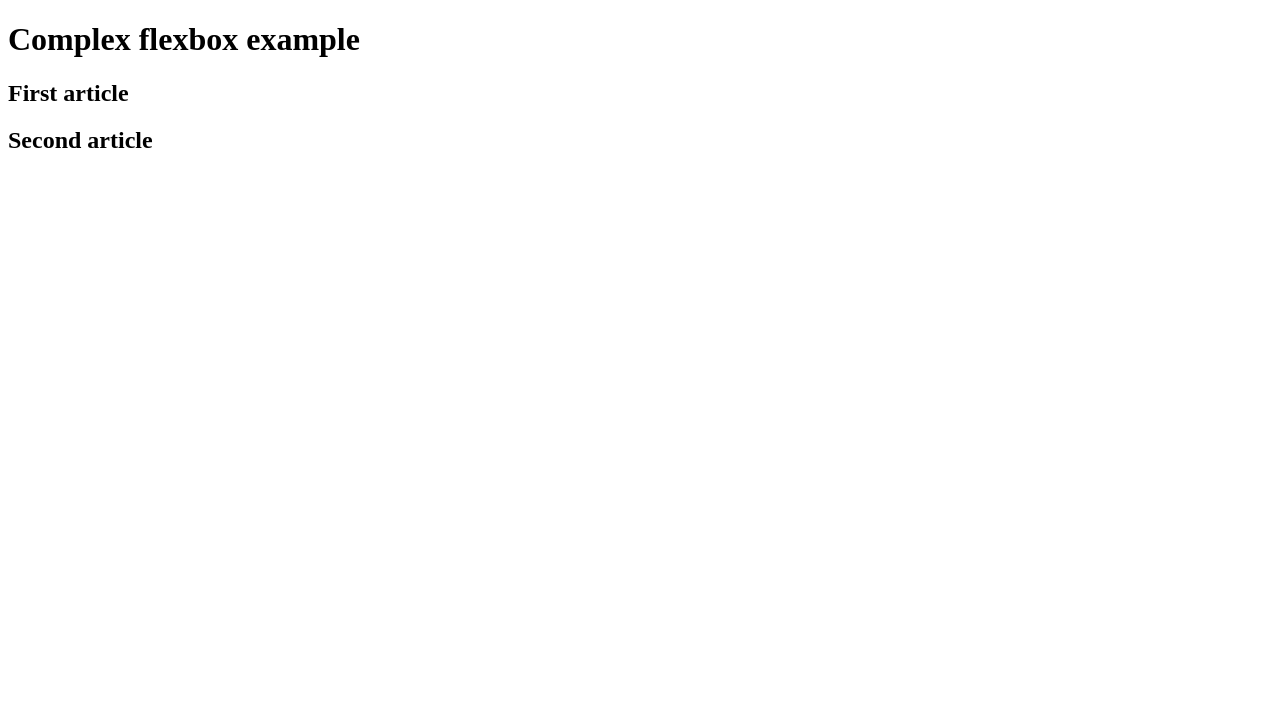
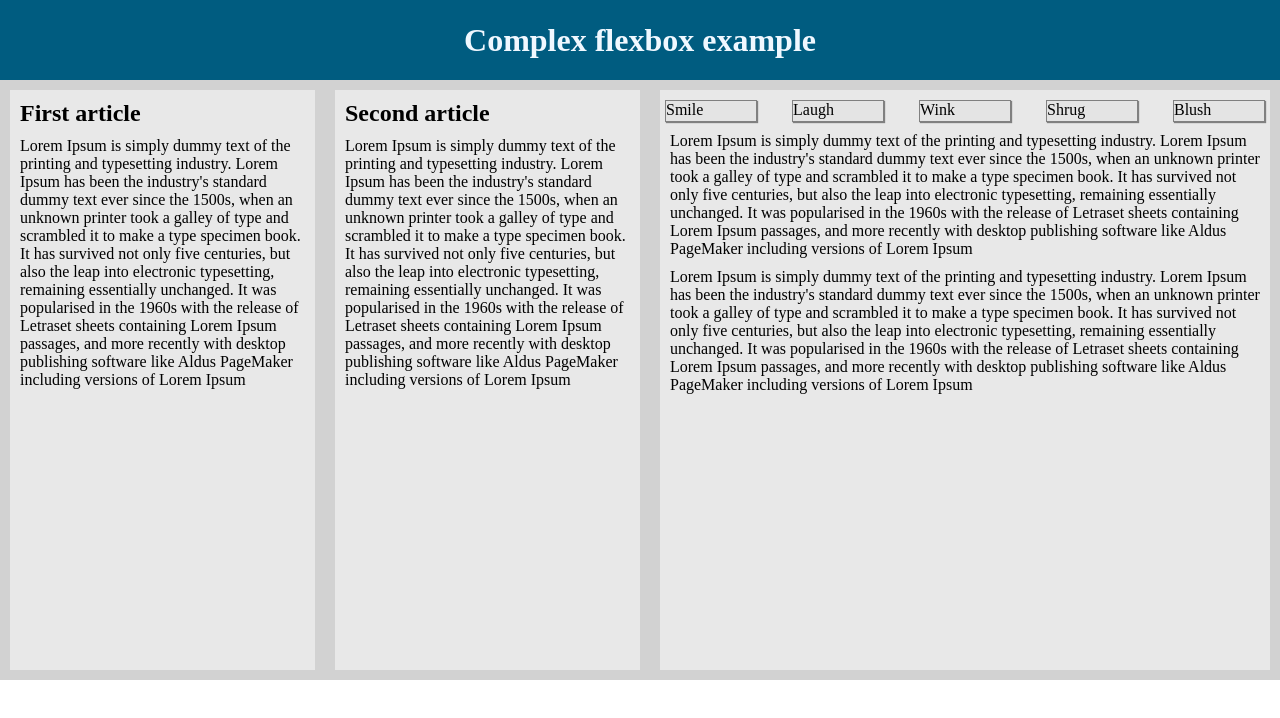
Before and after one commit to gilbertho502/miprimerproyecto, a plain HTML site: page index.html in a window 1280 px wide. Drawn offline with Linux system fonts and the light colour scheme.

Commit message:
codigo en css

```diff
--- a/css/styles.css
+++ b/css/styles.css
@@ -0,0 +1,75 @@
+*{
+    margin: 0;
+    padding: 0;
+}
+body{
+    width: 100%;
+    height: 100vh;
+}
+header{
+    width: 100%;
+    height: 10vh;
+    background-color: #005c80;
+    color: aliceblue;
+    display: flex;
+    flex-direction: row;
+    flex-wrap: nowrap;
+    justify-content: center;
+    align-items: center;
+}
+h2, p{
+    margin: 10px;
+}
+.container{
+    background-color: #d2d2d2;
+    width: 100%;
+    height: 75vh;
+    display: flex;
+    flex-direction: row;
+    flex-wrap: nowrap;
+    justify-content: space-around;
+
+}
+article{
+    margin: 10px;
+    background-color: #e8e8e8;
+}
+article:first-child{
+    flex: 25;
+}
+
+article:nth-child(2){
+    flex: 25;
+}
+article:last-child{
+    flex: 50;
+}
+
+div{
+    background-color: #c8c7c7;
+    width: 20%;
+    height: 20px;
+    margin: 20px 5px;
+    border: 1px solid gray;
+    display: flex;
+    flex-flow: row nowrap;
+    justify-content: center;
+}
+
+.box{
+    display: flex;
+    flex-direction: row;
+    flex-wrap: nowrap;
+    justify-content: space-between;
+    align-items: center;
+    margin: 10px 5px;
+}
+nav{
+    background-color: #e4e4e4;
+    width: 15%;
+    height: 20px;
+    border: 1px solid gray;
+    box-shadow: 1px 1px 1px gray;
+    justify-content: center;
+
+}
--- a/index.html
+++ b/index.html
@@ -1,30 +1,77 @@
 <!DOCTYPE html>
 <html lang="en">
   <head>
-    <meta charset="UTF-8">
-    <meta http-equiv="X-UA-Compatible" content="IE=edge">
-    <meta name="viewport" content="width=device-width, initial-scale=1.0">
-    <link rel="stylesheet" href="css/styles.css">
+    <meta charset="UTF-8" />
+    <meta http-equiv="X-UA-Compatible" content="IE=edge" />
+    <meta name="viewport" content="width=device-width, initial-scale=1.0" />
+    <link rel="stylesheet" href="css/styles.css" />
     <title>Complex FlexBox</title>
   </head>
   <body>
     <header>
       <h1>Complex flexbox example</h1>
     </header>
+    <section class="container">
       <article>
         <h2>First article</h2>
-        <p></p>
+        <p>
+          Lorem Ipsum is simply dummy text of the printing and typesetting
+          industry. Lorem Ipsum has been the industry's standard dummy text ever
+          since the 1500s, when an unknown printer took a galley of type and
+          scrambled it to make a type specimen book. It has survived not only
+          five centuries, but also the leap into electronic typesetting,
+          remaining essentially unchanged. It was popularised in the 1960s with
+          the release of Letraset sheets containing Lorem Ipsum passages, and
+          more recently with desktop publishing software like Aldus PageMaker
+          including versions of Lorem Ipsum
+        </p>
+      </article>
+
+      <article>
+        <h2>Second article</h2>
+        <p>
+          Lorem Ipsum is simply dummy text of the printing and typesetting
+          industry. Lorem Ipsum has been the industry's standard dummy text ever
+          since the 1500s, when an unknown printer took a galley of type and
+          scrambled it to make a type specimen book. It has survived not only
+          five centuries, but also the leap into electronic typesetting,
+          remaining essentially unchanged. It was popularised in the 1960s with
+          the release of Letraset sheets containing Lorem Ipsum passages, and
+          more recently with desktop publishing software like Aldus PageMaker
+          including versions of Lorem Ipsum
+        </p>
       </article>
       <article>
-        <h2>Second article</h2>
-        <p></p>
+        <aside class="box">
+          <nav>Smile</nav>
+          <nav>Laugh</nav>
+          <nav>Wink</nav>
+          <nav>Shrug</nav>
+          <nav>Blush</nav>
+        </aside>
+        <p>
+          Lorem Ipsum is simply dummy text of the printing and typesetting
+          industry. Lorem Ipsum has been the industry's standard dummy text ever
+          since the 1500s, when an unknown printer took a galley of type and
+          scrambled it to make a type specimen book. It has survived not only
+          five centuries, but also the leap into electronic typesetting,
+          remaining essentially unchanged. It was popularised in the 1960s with
+          the release of Letraset sheets containing Lorem Ipsum passages, and
+          more recently with desktop publishing software like Aldus PageMaker
+          including versions of Lorem Ipsum
+        </p>
+        <p>
+          Lorem Ipsum is simply dummy text of the printing and typesetting
+          industry. Lorem Ipsum has been the industry's standard dummy text ever
+          since the 1500s, when an unknown printer took a galley of type and
+          scrambled it to make a type specimen book. It has survived not only
+          five centuries, but also the leap into electronic typesetting,
+          remaining essentially unchanged. It was popularised in the 1960s with
+          the release of Letraset sheets containing Lorem Ipsum passages, and
+          more recently with desktop publishing software like Aldus PageMaker
+          including versions of Lorem Ipsum
+        </p>
       </article>
-    <article>
-        <nav></nav>
-        <nav></nav>
-        <nav></nav>
-        <nav></nav>
-        <p></p>
-    </article>
+    </section>
   </body>
 </html>
```
Lines whose indentation alone changed are shown as unchanged.
